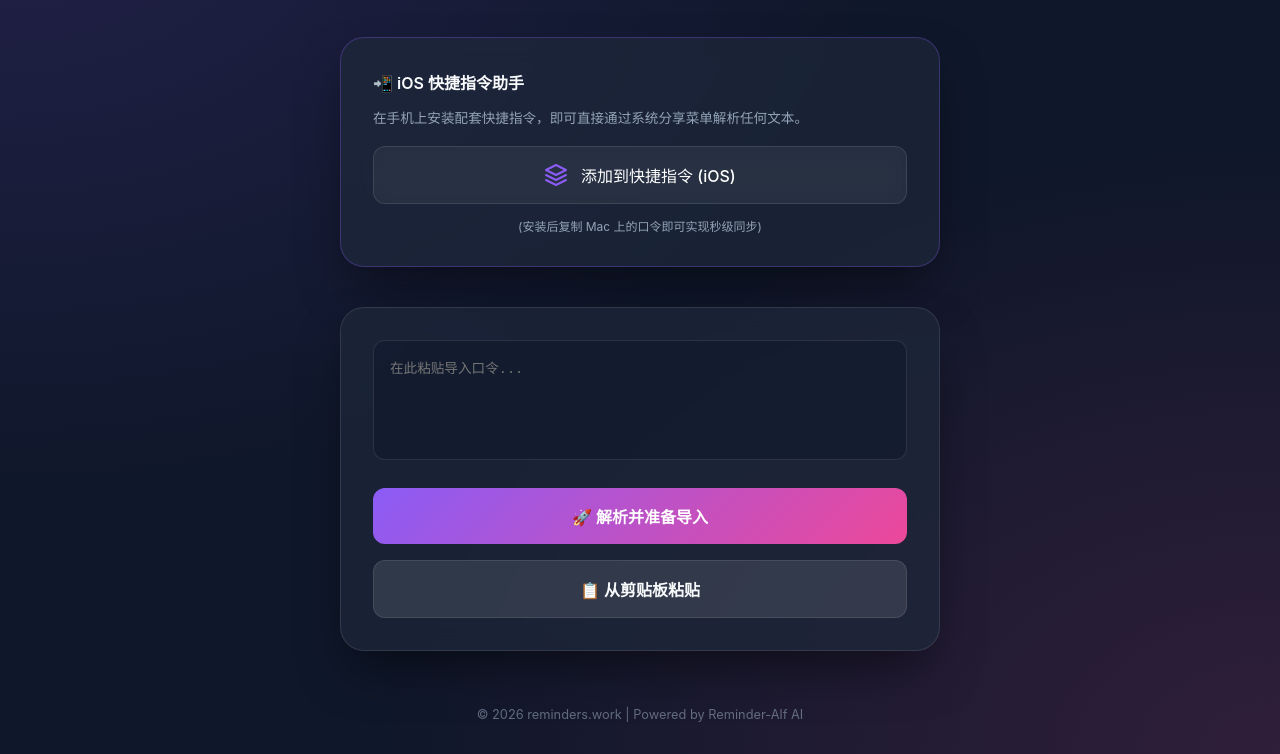
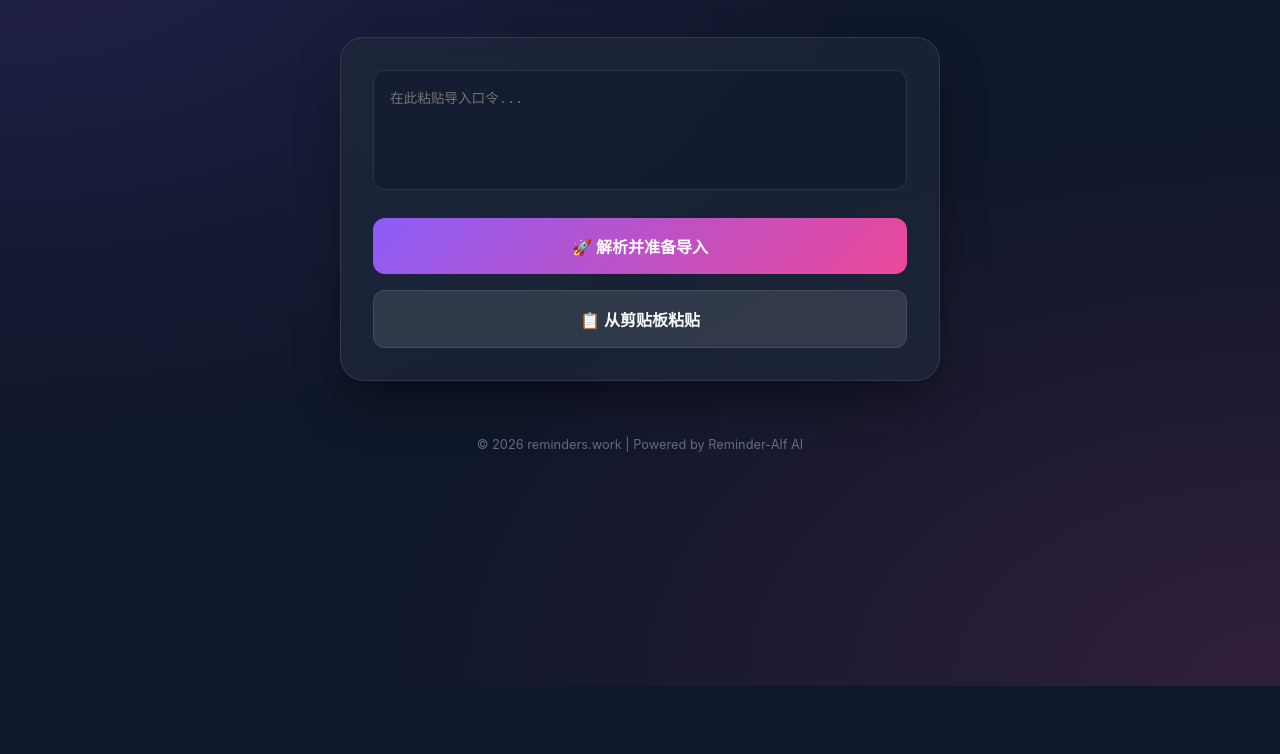
Before and after one commit to fulln/reminder-alf, a plain HTML site: page deploy/index.html in a window 1280 px wide. Shown: the part 114-868 px from the top of the page. After the commit the page ends 800 px from the top, so only its background shows below. Drawn offline with Linux system fonts and the light colour scheme.

Commit message:
ui: remove shortcut installation card from web helper pages

```diff
--- a/deploy/index.html
+++ b/deploy/index.html
@@ -255,27 +255,6 @@
             <p class="subtitle">AI 灵动日程：跨设备一键导入助手</p>
         </header>
 
-        <!-- Shortcut Install Card -->
-        <div class="card" style="margin-bottom: 2.5rem; border-color: rgba(139, 92, 246, 0.3);">
-            <div class="title-with-icon"
-                style="display: flex; align-items: center; gap: 0.5rem; margin-bottom: 0.8rem; font-weight: 600;">
-                <span>📲 iOS 快捷指令助手</span>
-            </div>
-            <p style="color: var(--text-secondary); font-size: 0.85rem; margin-bottom: 1.2rem;">
-                在手机上安装配套快捷指令，即可直接通过系统分享菜单解析任何文本。
-            </p>
-            <a href="https://www.icloud.com/shortcuts/4fd8fa120acb4b3eba667aae287d28aa" class="apple-button"
-                id="installShortcutLink">
-                <svg width="24" height="24" viewBox="0 0 24 24" fill="none" stroke="currentColor" stroke-width="2"
-                    stroke-linecap="round" stroke-linejoin="round">
-                    <path d="M12 2L2 7l10 5 10-5-10-5zM2 17l10 5 10-5M2 12l10 5 10-5"></path>
-                </svg>
-                <span>添加到快捷指令 (iOS)</span>
-            </a>
-            <p style="text-align: center; color: var(--text-secondary); font-size: 0.75rem; margin-top: 0.8rem;">
-                (安装后复制 Mac 上的口令即可实现秒级同步)
-            </p>
-        </div>
 
         <div class="card">
             <textarea id="importInput" placeholder="在此粘贴导入口令..."></textarea>
```
Also changed, not shown: src/web/importer.html (+0 -21 lines).
